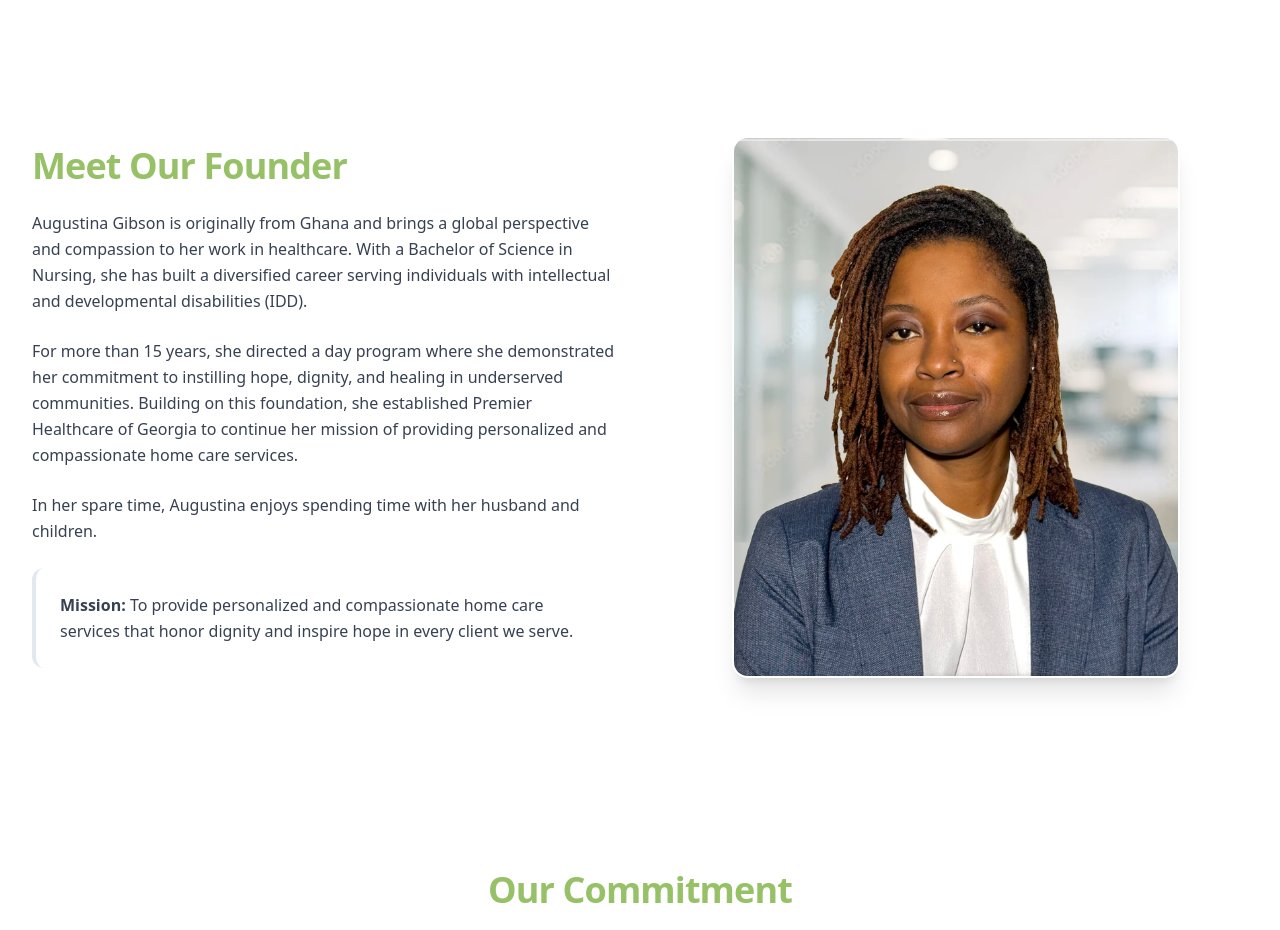
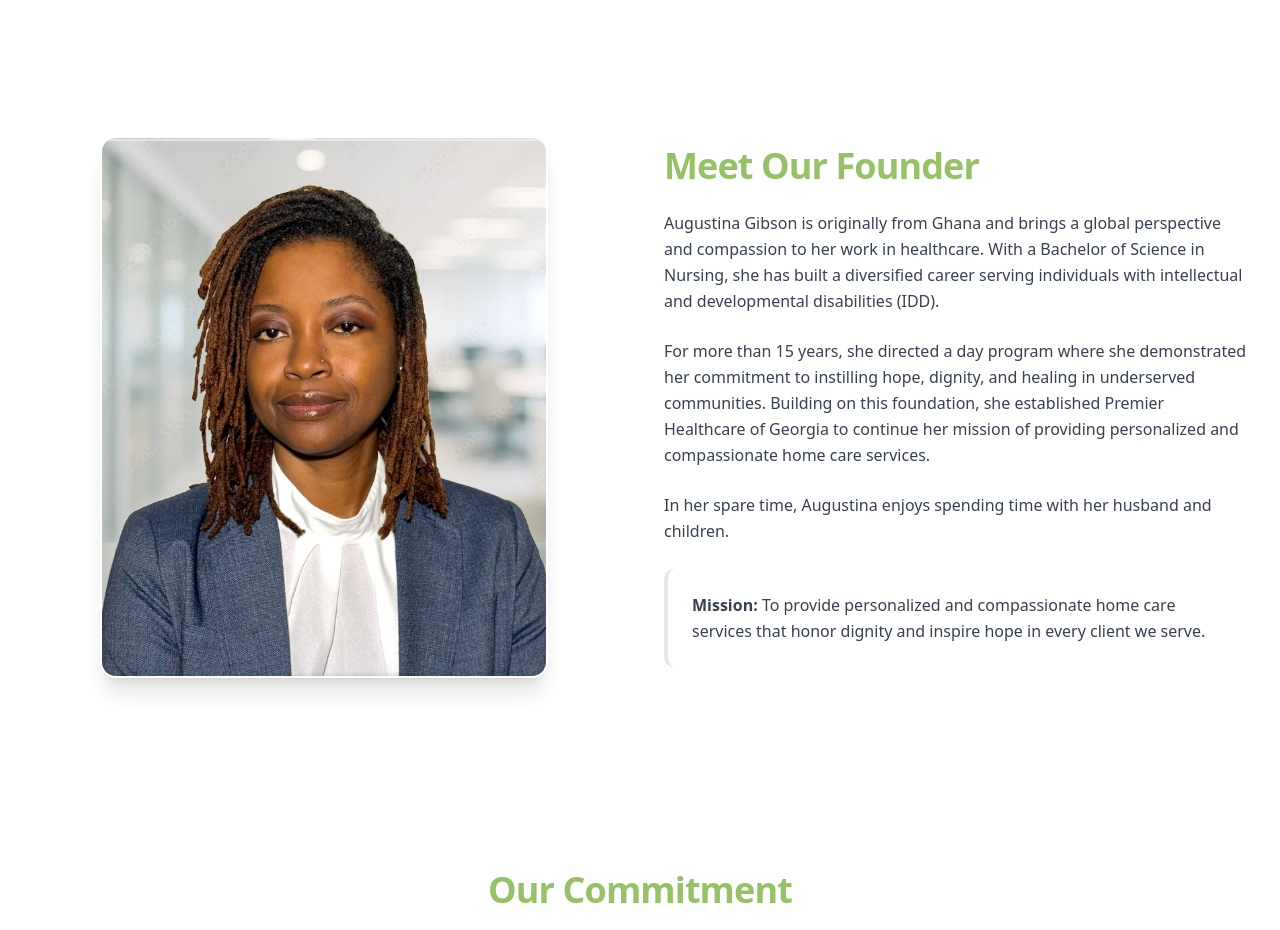
Before and after one commit to ianmakes/noblehomecare2, a React (Vite) app: page /about in a window 1280 px wide. Shown: the part 1360-2290 px from the top of the page. Built offline with nearby package versions, Linux system fonts and the light colour scheme.

Commit message:
Update About Us page layout

```diff
--- a/src/pages/About.tsx
+++ b/src/pages/About.tsx
@@ -136,6 +136,16 @@ const About = () => {
       <section className="section-padding bg-healthcare-accent">
         <div className="container-custom">
           <div className="grid lg:grid-cols-2 gap-12 items-center">
+            <div className="relative group">
+              <div className="absolute inset-0 bg-gradient-to-br from-healthcare-teal/20 to-healthcare-primary/20 rounded-2xl blur-xl group-hover:blur-2xl transition-all duration-500 opacity-0 group-hover:opacity-100"></div>
+              <img
+                src="/lovable-uploads/a2734e4d-72c1-4860-90ed-a2ff6a0a0772.png"
+                alt="Augustina Gibson, Founder of Premier Healthcare of Georgia"
+                className="relative rounded-2xl shadow-xl w-full max-w-md mx-auto object-contain transform group-hover:scale-105 transition-all duration-500 border-2 border-white/50"
+              />
+              <div className="absolute inset-0 rounded-2xl bg-gradient-to-t from-healthcare-teal/10 to-transparent opacity-0 group-hover:opacity-100 transition-all duration-500"></div>
+            </div>
+
             <div>
               <h2 className="text-healthcare-teal font-bold mb-6">Meet Our Founder</h2>
               <div className="space-y-6 text-gray-700 leading-relaxed">
@@ -158,16 +168,6 @@ const About = () => {
                   </p>
                 </div>
               </div>
-            </div>
-
-            <div className="relative group">
-              <div className="absolute inset-0 bg-gradient-to-br from-healthcare-teal/20 to-healthcare-primary/20 rounded-2xl blur-xl group-hover:blur-2xl transition-all duration-500 opacity-0 group-hover:opacity-100"></div>
-              <img
-                src="/lovable-uploads/a2734e4d-72c1-4860-90ed-a2ff6a0a0772.png"
-                alt="Augustina Gibson, Founder of Premier Healthcare of Georgia"
-                className="relative rounded-2xl shadow-xl w-full max-w-md mx-auto object-contain transform group-hover:scale-105 transition-all duration-500 border-2 border-white/50"
-              />
-              <div className="absolute inset-0 rounded-2xl bg-gradient-to-t from-healthcare-teal/10 to-transparent opacity-0 group-hover:opacity-100 transition-all duration-500"></div>
             </div>
           </div>
         </div>
```
